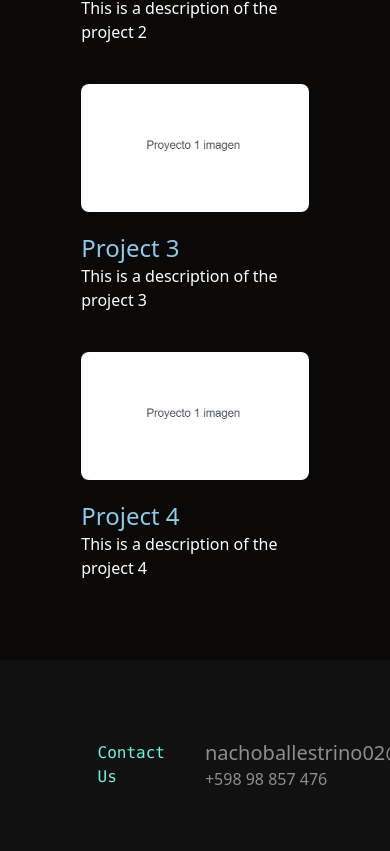
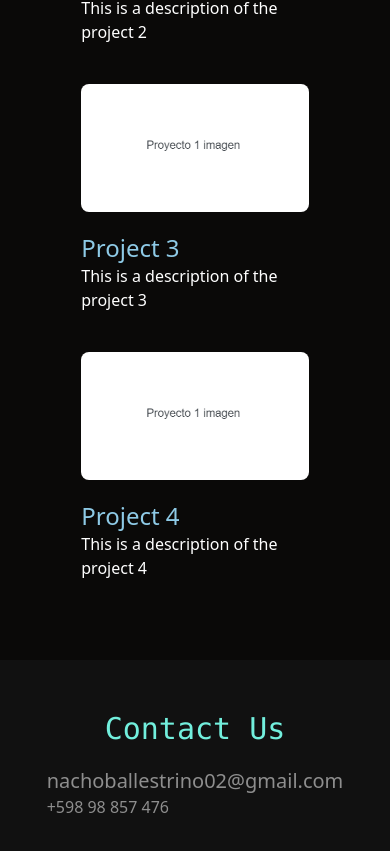
Before and after one commit to ballestrino/portfolio, a React (Vite) app: page / in a window 390 px wide. Shown: the part 1874-2725 px from the top of the page. Built offline with nearby package versions, Linux system fonts and the light colour scheme.

Commit message:
responsive footer

```diff
--- a/src/components/Footer.jsx
+++ b/src/components/Footer.jsx
@@ -8,8 +8,10 @@ export default function Footer() {
     >
       <section
         className='
-        flex items-center justify-between
-        w-3/6
+        flex lg:flex-row items-center lg:justify-between justify-center
+        flex-col
+        lg:w-3/6
+        w-7/12
         h-full
         m-auto
 
@@ -22,17 +24,18 @@ export default function Footer() {
         xxl:text-6xl
         xl:text-5xl
         lg:text-4xl
-        md:text-3xl
+        text-3xl
         transition-all duration-300 ease-in-out
         hover:text-hoverContactUs
-        mr-10
+        lg:mr-10 lg:mb-0
+        mb-5
 
         '
         >
           Contact Us
         </h2>
         <div>
-          <p className='mr-10 text-footer text-xl'>
+          <p className='lg:mr-10 text-footer text-xl'>
             <a href='mailto:nachoballestrino02@gmail.com'>
               nachoballestrino02@gmail.com
             </a>
```
